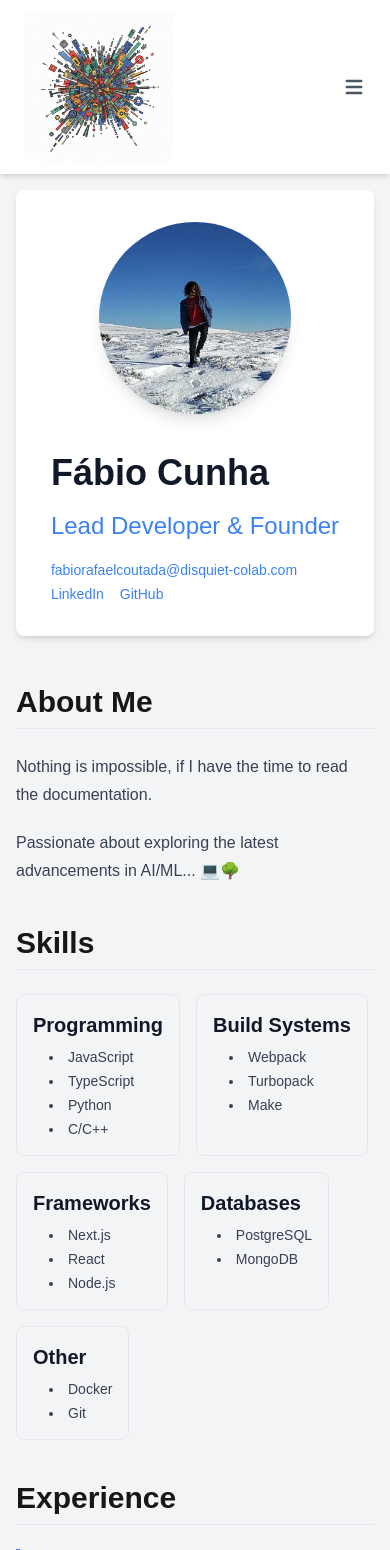
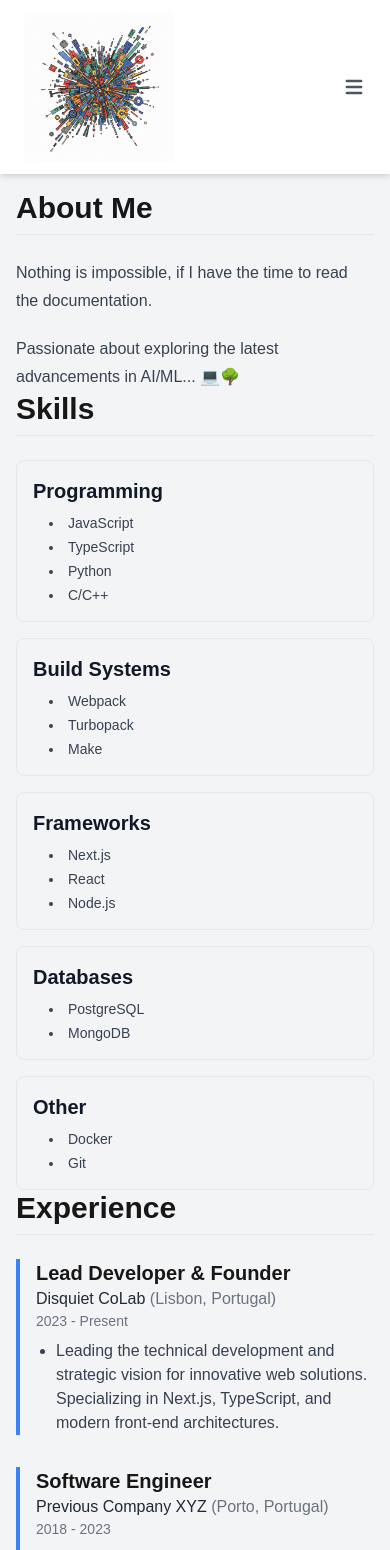
Before and after one commit to fabiorafaelcoutada/disquiet-colab-homepage, a Next.js app: page /team/fabio-cunha in a window 390 px wide. Shown: the top 1550 px of the page. Built offline with nearby package versions, Linux system fonts and the light colour scheme.

Commit message:
Refactor experience descriptions to support arrays, add helper for acronym formatting, and enhance `RecursiveSkillsRenderer` styling and logic. Update types to improve data structure flexibility.

```diff
--- a/src/app/team/[slug]/page.tsx
+++ b/src/app/team/[slug]/page.tsx
@@ -2,17 +2,23 @@ import { getMarkdownContent } from '@/lib/markdown';
 import Image from 'next/image';
 import Link from 'next/link';
 import styles from './page.module.css';
-import { TeamMemberFrontmatter, SkillCategory, SkillList } from '@/types/team';
+import { TeamMemberFrontmatter, SkillCategory, SkillList, ACADEMIC_ACRONYMS } from '@/types/team';
 
 type Props = {
     params: { slug: string }
 };
 
-// --- NEW/REFACTORED HELPER COMPONENT: Handles Recursion ---
-// This component checks if the input data is a final list or another nested object.
+// Helper components (formatKeyTitle, RecursiveSkillsRenderer, hasSkills) are unchanged
+function formatKeyTitle(key: string): string {
+    if (ACADEMIC_ACRONYMS.includes(key.toLowerCase())) {
+        return key.toUpperCase();
+    }
+    const spacedKey = key.replace(/([A-Z])/g, ' $1');
+    return spacedKey.charAt(0).toUpperCase() + spacedKey.slice(1).trim();
+}
+
 function RecursiveSkillsRenderer({ data }: { data: SkillCategory | SkillList }) {
     if (Array.isArray(data)) {
-        // Case 1: It's the final list (SkillList: ['C', 'C++']) - RENDER VERTICAL LIST
         return (
             <ul className="list-disc list-inside space-y-1 text-gray-700 dark:text-gray-300 ml-4">
                 {data.map((skill) => (
@@ -21,37 +27,28 @@ function RecursiveSkillsRenderer({ data }: { data: SkillCategory | SkillList })
             </ul>
         );
     }
-
-    // Case 2: It's a nested object (SkillCategory) - Recurse
-    // We are deliberately NOT adding a surrounding div here.
     return (
         <>
             {Object.entries(data).map(([key, value]) => {
                 if (!value || (Array.isArray(value) && value.length === 0)) return null;
 
-                // Check if the current object is the *top-level* skill category
-                // If the value is a SkillList (string[]), then this key (e.g., 'lowLevel') is a sub-category.
                 const isSubCategory = !Array.isArray(value);
 
                 return (
-                    // We apply spacing and border here for visual separation
                     <div
                         key={key}
                         className={`
                             p-4
                             border dark:border-gray-700 rounded-lg
                             break-inside-avoid-column
-                            ${isSubCategory ? 'space-y-2' : ''}
-                            ${isSubCategory ? 'col-span-1 md:col-span-1' : 'col-span-full'}
+                            space-y-2
+                            w-full md:w-auto md:flex-grow
                         `}
                     >
-                        {/* The heading for the category (e.g., 'Programming Languages') */}
                         <h3 className="text-xl font-semibold mb-2 capitalize text-gray-900 dark:text-white">
-                            {key.replace(/([A-Z])/g, ' $1').trim()}
+                            {formatKeyTitle(key)}
                         </h3>
 
-                        {/* Recurse: Call the same component with the nested data */}
-                        {/* We use a slight left padding for nesting visibility */}
                         <div className="pl-0">
                             <RecursiveSkillsRenderer data={value} />
                         </div>
@@ -62,7 +59,6 @@ function RecursiveSkillsRenderer({ data }: { data: SkillCategory | SkillList })
     );
 }
 
-// Check if skills exist at all (helper logic)
 function hasSkills(skills: SkillCategory | undefined): boolean {
     return skills ? Object.keys(skills).length > 0 : false;
 }
@@ -78,29 +74,6 @@ export default async function TeamMemberPage({ params }: Props) {
         <div className={styles.pageContainer}>
             <div className={styles.contentWrapper}>
 
-                {/* === MEMBER HEADER (Unchanged) === */}
-                <div className={styles.memberHeader}>
-                    <div className={styles.avatar}>
-                        <Image src={data.image} alt={`${data.firstName} ${data.lastName}`} fill style={{ objectFit: 'cover' }}/>
-                    </div>
-                    <div>
-                        <h1 className={styles.memberName}>{data.firstName} {data.lastName}</h1>
-                        <p className={styles.memberPosition}>{data.position}</p>
-                        <div className="mt-4 space-y-1 text-sm">
-                            {data.contact?.email && <p><Link href={`mailto:${data.contact.email}`} className="text-blue-500 hover:underline">{data.contact.email}</Link></p>}
-                            {data.contact?.phone && <p>{data.contact.phone}</p>}
-                            <div className="flex space-x-4 mt-2">
-                                {data.links?.linkedin && <Link href={data.links.linkedin} target="_blank" rel="noopener noreferrer" className="text-blue-500 hover:underline">LinkedIn</Link>}
-                                {data.links?.github && <Link href={data.links.github} target="_blank" rel="noopener noreferrer" className="text-blue-500 hover:underline">GitHub</Link>}
-                                {data.links?.portfolio && <Link href={data.links.portfolio} target="_blank" rel="noopener noreferrer" className="text-blue-500 hover:underline">Portfolio</Link>}
-                            </div>
-                        </div>
-                    </div>
-                </div>
-
-                {/* === STRUCTURED RESUME CONTENT === */}
-                <div className={`${styles.resumeContentContainer} space-y-10`}>
-
                 {/* --- About Me (Unchanged) --- */}
                 {contentHtml && contentHtml.trim() !== '' && (
                     <section>
@@ -112,32 +85,47 @@ export default async function TeamMemberPage({ params }: Props) {
                     </section>
                 )}
 
-                    {/* --- Skills Section (Modified Grid for Horizontal Categories) --- */}
+                {/* --- Skills Section (Unchanged) --- */}
                 {hasAnySkills && data.skills && (
                     <section>
                         <h2 className="text-3xl font-bold border-b pb-2 mb-6 dark:text-white">Skills</h2>
-
-                            {/* NEW: Use flex-wrap instead of grid for simpler horizontal flow */}
                         <div className="flex flex-wrap gap-4">
-                                {/* We pass data.skills to start the recursion */}
                             <RecursiveSkillsRenderer data={data.skills} />
                         </div>
                     </section>
                 )}
 
-                    {/* --- Professional Experience Section (Unchanged) --- */}
+                {/* --- Professional Experience Section (FIXED LOGIC) --- */}
                 {data.experiences && data.experiences.length > 0 && (
                     <section>
                         <h2 className="text-3xl font-bold border-b pb-2 mb-6 dark:text-white">Experience</h2>
                         <div className="space-y-8">
-                                {data.experiences.map((exp, index) => (
+                            {data.experiences.map((exp, index) => {
+                                // FIX: Ensure description is always an array before mapping
+                                const descriptionList = Array.isArray(exp.description)
+                                    ? exp.description
+                                    // If it's a string (from old markdown format), put it in an array
+                                    : typeof exp.description === 'string'
+                                        ? [exp.description]
+                                        : [];
+
+                                return (
                                     <div key={index} className="border-l-4 border-blue-500 pl-4">
                                         <h3 className="text-xl font-semibold dark:text-white">{exp.role}</h3>
                                         <p className="font-medium text-gray-800 dark:text-gray-200">{exp.company} {exp.location && <span className="text-gray-500 dark:text-gray-400">({exp.location})</span>}</p>
                                         <p className="text-sm text-gray-500 dark:text-gray-400 mb-2">{exp.period}</p>
-                                        <p className="text-gray-700 dark:text-gray-300">{exp.description}</p>
+
+                                        {/* Renders the list */}
+                                        {descriptionList.length > 0 && (
+                                            <ul className="list-disc ml-5 text-gray-700 dark:text-gray-300 space-y-1">
+                                                {descriptionList.map((item, i) => (
+                                                    <li key={i}>{item}</li>
+                                                ))}
+                                            </ul>
+                                        )}
                                     </div>
-                                ))}
+                                );
+                            })}
                         </div>
                     </section>
                 )}
@@ -172,6 +160,5 @@ export default async function TeamMemberPage({ params }: Props) {
 
             </div>
         </div>
-        </div>
     );
 }
--- a/src/types/team.ts
+++ b/src/types/team.ts
@@ -1,10 +1,13 @@
+// --- NEW: Acronym List (Unchanged) ---
+export const ACADEMIC_ACRONYMS = [
+    'fpga', 'rtos', 'hdl', 'fpga', 'ai/ml', 'risc-v', 'devops', 'arm-cortex-a', 'arm-cortex-m', 'tsn',
+    'i2c', 'spi', 'uart', 'mqtt', 'pcie', 'plc', 'bsp', 'ci/cd', 'pcb'
+];
+
 /** The final list of skills (e.g., ['C', 'C++']) */
 export type SkillList = string[];
 
-/** * A recursive type allowing nested objects for categories.
- * Keys are category names (e.g., 'programmingLanguages', 'lowLevel').
- * Values can be either a SkillList or another nested SkillCategory.
- */
+/** * A recursive type allowing nested objects for categories. */
 export type SkillCategory = {
     [key: string]: SkillList | SkillCategory;
 };
@@ -23,18 +26,17 @@ export type TeamMemberLinks = {
     twitter?: string;
 };
 
-// 1. TeamMemberSkills is now replaced by SkillCategory for flexibility
-// export type TeamMemberSkills = { ... }; // <-- REMOVED/REPLACED
-
+// 1. MODIFIED TYPE HERE
 export type TeamMemberExperience = {
     role: string;
     company: string;
     period: string;
-    description: string;
+    // --- CHANGED FROM 'string' TO 'string[]' ---
+    description: string[];
     location?: string;
 };
 
-// This is the overall type for the frontmatter 'data' object
+// This is the overall type for the frontmatter 'data' object (Unchanged)
 export type TeamMemberFrontmatter = {
     slug: string;
     firstName: string;
@@ -44,10 +46,7 @@ export type TeamMemberFrontmatter = {
     dateOfBirth?: string;
     contact?: TeamMemberContact;
     links?: TeamMemberLinks;
-
-    // 2. Updated to use the recursive type
     skills?: SkillCategory;
-
     experiences?: TeamMemberExperience[];
     achievements?: string[];
     hobbies?: string[];
```
Lines whose indentation alone changed are shown as unchanged.
